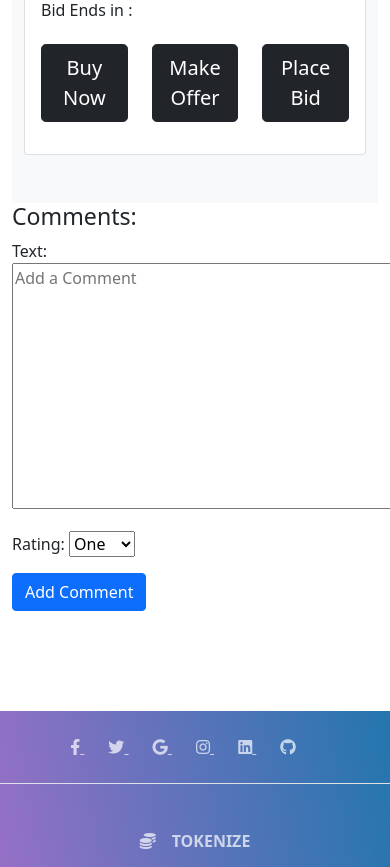
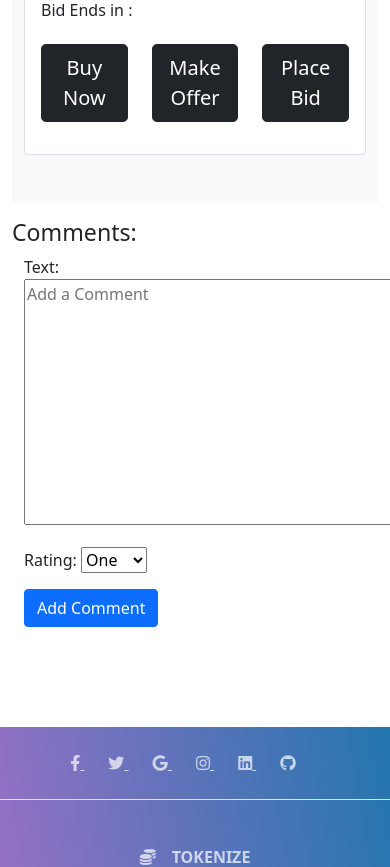
Before and after one commit to AustinLeaming/nft-exchange, a Django app: template main_app/templates/nfts/detail.html in a window 390 px wide; the page is wider, and only the part inside the window is pictured. Shown: the part 670-1537 px from the top of that part. Run offline with Django 3.2, Linux system fonts and the light colour scheme; the template is opened without the code that fills it: values that come from a table or form of the project are taken from there, others are empty.

Commit message:
made details page more responsive

```diff
--- a/main_app/templates/nfts/detail.html
+++ b/main_app/templates/nfts/detail.html
@@ -101,17 +101,22 @@
     </div>
   </section>
 
-      <h3>Comments:</h3>
+      <h3 class="mt-3">Comments:</h3>
 <!-- Comment Section -->
+<div class="container">
+  <div class="row">
+    <div class="col-lg-5">
+      <form action="{% url 'add_comment' nft.id %}" method="POST">
+        {% csrf_token %}
+        {{ comment_form.as_p }}
+        <input type="submit" class="btn btn-primary" value='Add Comment'>
+      </form>
 
-  <form action="{% url 'add_comment' nft.id %}" method="POST">
-    {% csrf_token %}
-    {{ comment_form.as_p }}
-    <input type="submit" class="btn btn-primary" value='Add Comment'>
-  </form>
+    </div>
+    <div class="col-lg-7">
+      {% for comment in nft.comment_set.all %}
 
-  {% for comment in nft.comment_set.all %}
-  <div class="card">
+  <div class="card mb-3">
     <div class="card-header">
       Username: *maybe time stamp it?*
     </div>
@@ -122,5 +127,11 @@
       </blockquote>
     </div>
   </div>
+
   {% endfor %}
+
+    </div>
+  </div>
+
+</div>
 {% endblock %}
```
